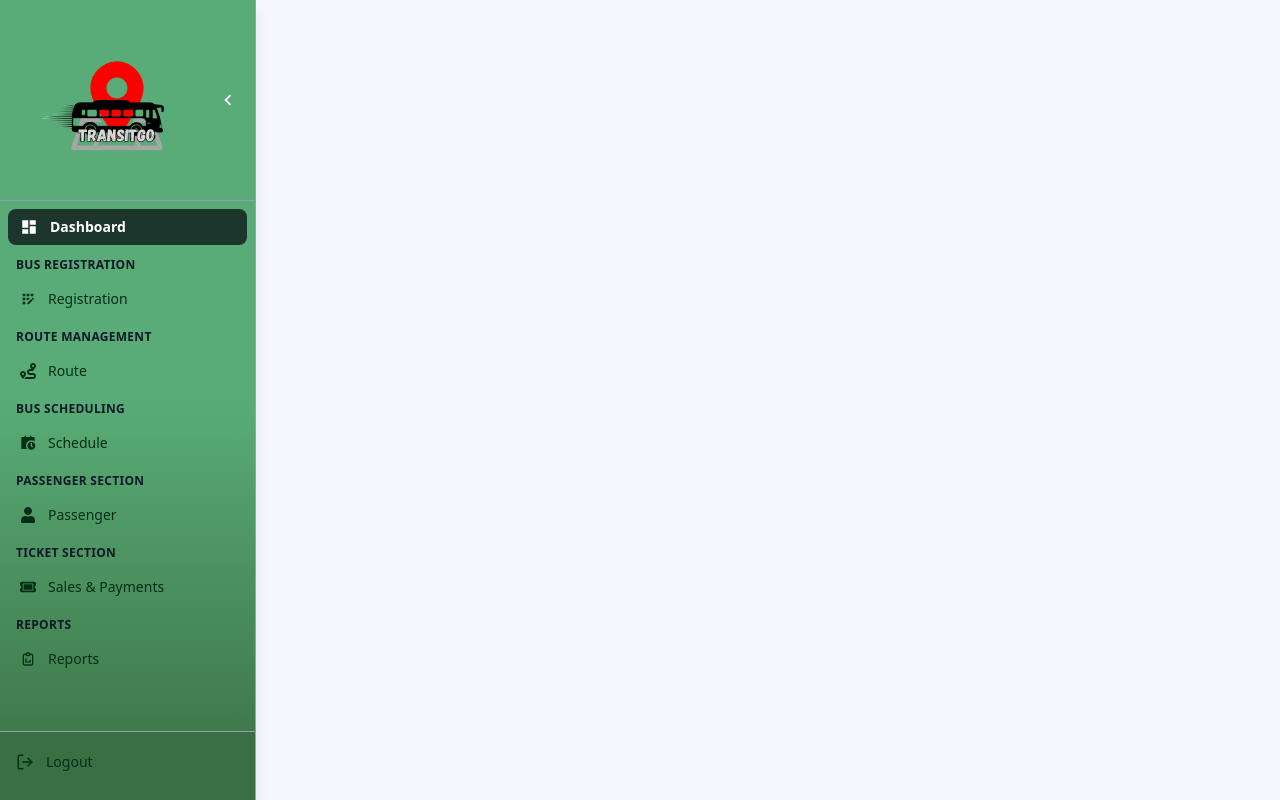
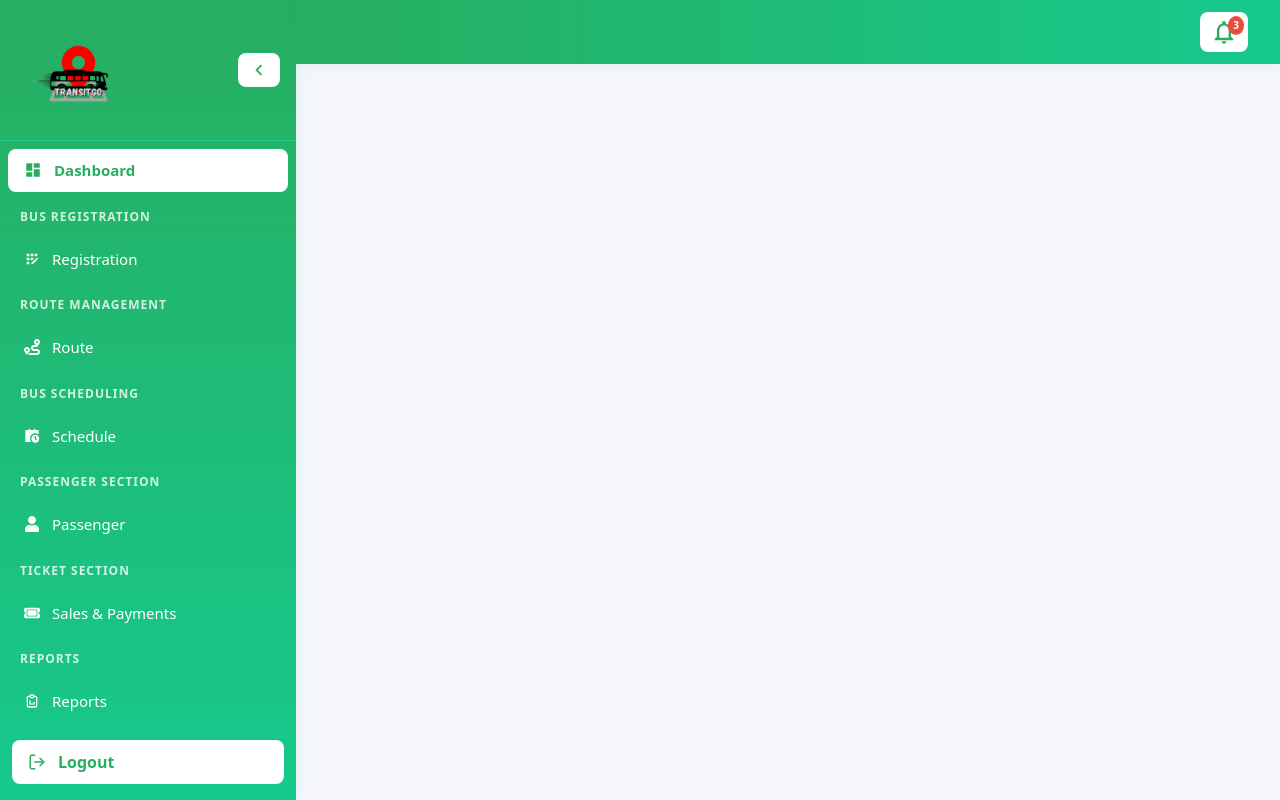
Before and after one commit to NIBM-GALLE/GAHDSE241F-transitgo, a React (Vite) app in the folder TRANSITGO_FRONTEND/: page / in a window 1280 px wide. Built offline with nearby package versions, Linux system fonts and the light colour scheme.

Commit message:
Nav bar and side bar

```diff
--- a/TRANSITGO_FRONTEND/src/App.jsx
+++ b/TRANSITGO_FRONTEND/src/App.jsx
@@ -1,11 +1,13 @@
 import { BrowserRouter, Routes, Route } from "react-router-dom";
 import MainLayout from './components/layouts/MainLayout';
+import BusRegistration from './pages/registration/BusRegistration';
 
 function App() {
   return (
     <BrowserRouter>
       <Routes>
         <Route path="/" element={<MainLayout />} >
+        <Route path='bus_registration' element={<BusRegistration />} />
         </Route>
       </Routes>
     </BrowserRouter>
--- a/TRANSITGO_FRONTEND/src/components/layouts/MainLayout.jsx
+++ b/TRANSITGO_FRONTEND/src/components/layouts/MainLayout.jsx
@@ -1,14 +1,43 @@
-import React from 'react';
+import React, { useState, useEffect } from 'react';
 import Sidebar from './Sidebar';
+import Navbar from './Navbar';
 import { Outlet } from 'react-router-dom';
 
-const MainLayout = () => (
-  <div style={{ display: 'flex', minHeight: '100vh' }}>
-    <Sidebar />
-    <main style={{ flex: 1, background: '#f4f6fc', padding: '32px' }}>
-      <Outlet />
-    </main>
-  </div>
-);
+const MainLayout = () => {
+  const [sidebarOpen, setSidebarOpen] = useState(true);
+  const [isMobile, setIsMobile] = useState(window.innerWidth < 768);
+
+  useEffect(() => {
+    const handleResize = () => setIsMobile(window.innerWidth < 768);
+    window.addEventListener('resize', handleResize);
+    return () => window.removeEventListener('resize', handleResize);
+  }, []);
+
+  const handleToggleSidebar = () => {
+    setSidebarOpen((prev) => !prev);
+  };
+
+  return (
+    <div style={{ display: 'flex', minHeight: '100vh' }}>
+      {!isMobile && <Navbar />}
+      <Sidebar
+        sidebarOpen={sidebarOpen}
+        toggleSidebar={handleToggleSidebar}
+        isMobile={isMobile}
+      />
+      <main
+        style={{
+          flex: 1,
+          background: '#f4f6fc',
+          padding: isMobile ? '32px 8px' : '32px',
+          marginTop: 56,
+          position: 'relative'
+        }}
+      >
+        <Outlet />
+      </main>
+    </div>
+  );
+};
 
 export default MainLayout;
--- /dev/null
+++ b/TRANSITGO_FRONTEND/src/components/layouts/Navbar.jsx
@@ -0,0 +1,68 @@
+import React from 'react';
+import logo from '../../assets/Logo.png';
+import { MdNotificationsNone } from 'react-icons/md';
+
+const Navbar = () => {
+  return (
+    <nav
+      style={{
+        display: 'flex',
+        alignItems: 'center',
+        justifyContent: 'space-between',
+        padding: '12px 32px',
+        background: 'linear-gradient(90deg, #27ae60 0%, #16c98d 100%)',
+        borderBottom: 'none',
+        position: 'fixed',
+        top: 0,
+        left: 296,
+        right: 0,
+        zIndex: 1001,
+        height: 64,
+        borderRadius: '0 0 0 0',
+        boxShadow: '0 2px 12px rgba(39,174,96,0.08)',
+      }}
+    >
+      <img
+        style={{ height: 40, objectFit: 'contain', borderRadius: 8 }}
+      />
+      <div style={{ display: 'flex', alignItems: 'center', gap: 24 }}>
+        <button
+          style={{
+            background: 'white',
+            border: 'none',
+            color: '#27ae60',
+            fontSize: 28,
+            cursor: 'pointer',
+            position: 'relative',
+            borderRadius: 8,
+            padding: '6px 10px',
+            boxShadow: '0 1px 4px rgba(22,201,141,0.08)',
+            transition: 'background 0.2s',
+          }}
+          aria-label="Notifications"
+        >
+          <MdNotificationsNone />
+          <span
+            style={{
+              position: 'absolute',
+              top: 4,
+              right: 4,
+              background: '#e74c3c',
+              color: 'white',
+              borderRadius: '50%',
+              fontSize: 10,
+              padding: '2px 5px',
+              minWidth: 16,
+              textAlign: 'center',
+              fontWeight: 'bold',
+            }}
+          >
+            3
+          </span>
+        </button>
+      </div>
+    </nav>
+  );
+};
+
+export default Navbar;
--- a/TRANSITGO_FRONTEND/src/components/layouts/Sidebar.jsx
+++ b/TRANSITGO_FRONTEND/src/components/layouts/Sidebar.jsx
@@ -33,7 +33,7 @@ const sidebarSections = [
   {
     header: "BUS REGISTRATION",
     items: [
-      { label: "Registration", icon: <MdOutlineAppRegistration size={16} />, to: "/cashier" }
+      { label: "Registration", icon: <MdOutlineAppRegistration size={16} />, to: "/bus_registration" }
     ]
   },
   {
@@ -68,7 +68,7 @@ const sidebarSections = [
   },
 ];
 
-const Sidebar = ({ sidebarOpen = true, toggleSidebar = () => {}, isMobile = false }) => {
+const Sidebar = ({ sidebarOpen, toggleSidebar, isMobile = false }) => {
   const { logout } = useAuth();
   const location = useLocation();
   const [openSection, setOpenSection] = useState(null);
@@ -93,29 +93,43 @@ const Sidebar = ({ sidebarOpen = true, toggleSidebar = () => {}, isMobile = fals
 
       <aside
         style={{
-          background: "linear-gradient(to bottom, #59AC77 0%, #59AC77 50%, #3A6F43 100%)"
+          background: 'linear-gradient(180deg, #27ae60 0%, #16c98d 100%)',
+          borderRadius: '0 0 0 0',
+          boxShadow: '2px 0 12px rgba(39,174,96,0.08)',
+          width: sidebarOpen ? 296 : 64,
+          transition: 'width 0.3s',
         }}
-        className={`fixed top-0 left-0 h-screen z-50 border-r border-gray-400 shadow-lg transition-all duration-300 ${
-          sidebarOpen
-            ? isMobile
-              ? "w-64 translate-x-0"
-              : "w-64"
-            : isMobile
-            ? "-translate-x-full"
-            : "w-20"
-        }`}
+        className={`fixed top-0 left-0 h-screen z-50 shadow-lg transition-all duration-300`}
       >
         {/* Logo & Toggle */}
-        <div className="flex items-center justify-between px-4 py-5 border-b border-gray-400">
+        <div className="flex items-center justify-between px-4 py-5" style={{ borderBottom: '1px solid #16c98d' }}>
           <img
             src={logo}
             alt="TransitGo Logo"
-            className={`transition-all ${sidebarOpen ? "h-40 w-70" : "h-8 w-auto mx-auto"}`}
-            style={{ objectFit: "contain" }}
+            className={`transition-all`}
+            style={{
+              objectFit: "contain",
+              height: sidebarOpen ? 100 : 32,
+              width: sidebarOpen ? 120 : 32,
+              borderRadius: 8,
+              transition: 'all 0.3s'
+            }}
           />
           <button
             onClick={toggleSidebar}
-            className="text-white hover:text-gray-200 transition ml-2"
+            style={{
+              background: '#fff',
+              color: '#27ae60',
+              border: 'none',
+              borderRadius: 8,
+              padding: '6px 10px',
+              marginLeft: 8,
+              fontSize: 22,
+              cursor: 'pointer',
+              boxShadow: '0 1px 4px rgba(22,201,141,0.08)',
+              transition: 'background 0.2s',
+            }}
+            className="transition ml-2"
           >
             {sidebarOpen ? (
               isMobile ? (
@@ -134,7 +148,16 @@ const Sidebar = ({ sidebarOpen = true, toggleSidebar = () => {}, isMobile = fals
           {sidebarSections.map((section, idx) => (
             <div key={idx}>
               {section.header && sidebarOpen && (
-                <div className="text-xs text-gray-900 font-semibold px-2 py-1 mt-2 mb-1 uppercase tracking-wide">
+                <div style={{
+                  color: '#fff',
+                  fontWeight: 600,
+                  fontSize: 12,
+                  padding: '8px 12px',
+                  margin: '8px 0 4px 0',
+                  letterSpacing: 1,
+                  textTransform: 'uppercase',
+                  opacity: 0.8
+                }}>
                   {section.header}
                 </div>
               )}
@@ -145,15 +168,25 @@ const Sidebar = ({ sidebarOpen = true, toggleSidebar = () => {}, isMobile = fals
                     key={itemIdx}
                     to={item.to}
                     onClick={() => isMobile && toggleSidebar()}
-                    className={`flex items-center gap-3 px-3 py-2 rounded-lg transition-all ${
-                      isActive
-                        ? "bg-[#1C352D] text-white font-semibold"
-                        : "text-green-950 hover:bg-[#1C352D] hover:text-white"
-                    }`}
+                    style={{
+                      display: 'flex',
+                      alignItems: 'center',
+                      gap: 12,
+                      padding: '10px 16px',
+                      borderRadius: 8,
+                      fontWeight: isActive ? 700 : 500,
+                      background: isActive ? '#fff' : 'transparent',
+                      color: isActive ? '#27ae60' : '#fff',
+                      fontSize: 15,
+                      marginBottom: 4,
+                      boxShadow: isActive ? '0 1px 4px rgba(22,201,141,0.08)' : 'none',
+                      transition: 'background 0.2s, color 0.2s',
+                      cursor: 'pointer',
+                    }}
                   >
-                    <span className="flex-shrink-0">{item.icon}</span>
+                    <span>{item.icon}</span>
                     {sidebarOpen && (
-                      <span className="text-sm whitespace-nowrap">{item.label}</span>
+                      <span>{item.label}</span>
                     )}
                   </Link>
                 );
@@ -163,20 +196,38 @@ const Sidebar = ({ sidebarOpen = true, toggleSidebar = () => {}, isMobile = fals
         </nav>
 
         {/* Bottom info bar */}
-        <div className="absolute bottom-0 left-0 right-0 px-2 py-3 border-t border-gray-400 bg-[#3A6F43]">
+        <div style={{
+          position: 'absolute',
+          bottom: 0,
+          left: 0,
+          right: 0,
+          padding: '16px 12px',
+          borderTop: '1px solid #16c98d',
+          background: 'rgba(22,201,141,0.12)',
+          borderRadius: '0 0 24px 24px'
+        }}>
           <button
             onClick={async () => await logout()}
-            className={`flex items-center gap-3 p-2 rounded-lg w-full text-green-950 hover:bg-red-500 hover:text-white transition-all ${
-              sidebarOpen ? "justify-start" : "justify-center"
-            }`}
+            style={{
+              display: 'flex',
+              alignItems: 'center',
+              gap: 12,
+              padding: '10px 16px',
+              borderRadius: 8,
+              width: '100%',
+              background: '#fff',
+              color: '#27ae60',
+              fontWeight: 700,
+              border: 'none',
+              boxShadow: '0 1px 4px rgba(22,201,141,0.08)',
+              cursor: 'pointer',
+              transition: 'background 0.2s, color 0.2s',
+              justifyContent: sidebarOpen ? 'flex-start' : 'center'
+            }}
           >
             <FiLogOut size={18} />
-            {sidebarOpen && <span className="text-sm">Logout</span>}
+            {sidebarOpen && <span>Logout</span>}
           </button>
-          {sidebarOpen && (
-            <div className="mt-2 text-xs text-gray-500 text-center">
-            </div>
-          )}
         </div>
       </aside>
     </>
--- /dev/null
+++ b/TRANSITGO_FRONTEND/src/pages/registration/BusRegistration.jsx
@@ -0,0 +1,9 @@
+import React from 'react'
+
+const BusRegistration = () => {
+  return (
+    <div>BusRegistration</div>
+  )
+}
+
+export default BusRegistration
```
